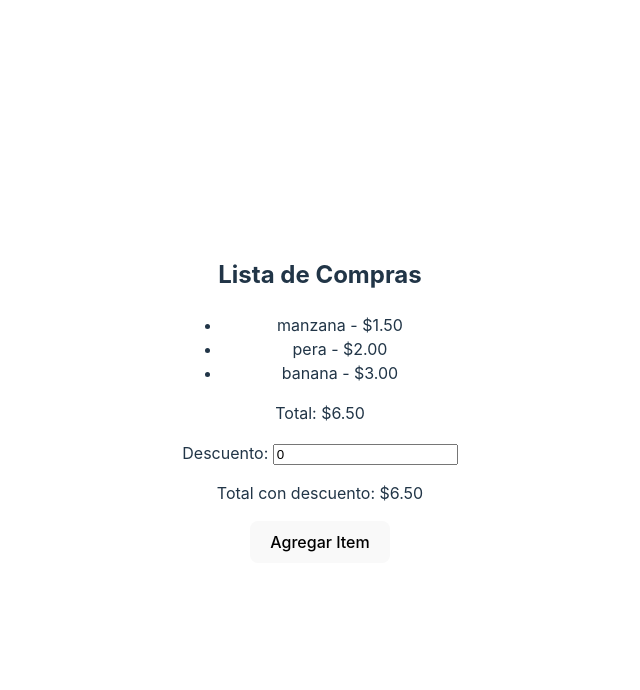
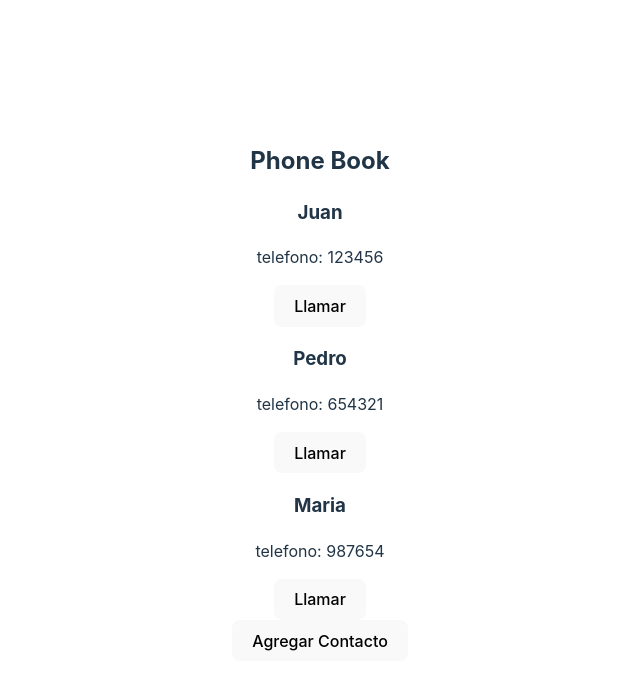
Before and after one commit to FedeDinuzzo/ReactCourse, a React (Vite) app: page / in a window 1280 px wide. Shown: the top 690 px of the page, without its empty margins (320-960 px from the left). Built offline with nearby package versions, Linux system fonts and the light colour scheme.

Commit message:
UseCallback - falta

```diff
--- a/src/App.tsx
+++ b/src/App.tsx
@@ -1,8 +1,8 @@
 import "./App.css";
-import { ShoppingCart } from "./appClases/UseMemo";
+import { PhoneBook } from "./appClases/UseCallback";
 
 function App() {
-  return <ShoppingCart />;
+  return <PhoneBook />;
 }
 
 export default App;
--- /dev/null
+++ b/src/appClases/Referencia.tsx
@@ -0,0 +1,4 @@
+let a = 1;
+// a es una referencia a  un espacio de memoria en cuyo interior existe el valor 1
+a = 2;
+// el espacio de memoria al cual a es referencia cambiar su valor a 2
--- /dev/null
+++ b/src/appClases/UseCallback.tsx
@@ -0,0 +1,82 @@
+// Objetivo: se utiliza para memorizar una instancia de una funcion
+// Hace que un hijo no renderice
+
+// Ejemplo:
+// Supongamos que tenes un numero de telefono al que llamas con frecuencia.
+// En vez de marcarlo continuamente lo vamos a almacenar en los contactos del telefono
+// A menos que el numero cambie siempre utilizo el mismo contacto.
+
+import { useCallback, useState } from "react";
+
+interface Contact {
+  id: number;
+  name: string;
+  phone: string;
+}
+
+interface ContactProps {
+  contact: Contact;
+  onCall: (phone: { phone: string }) => void;
+}
+
+const ContactCard = ({ contact, onCall }: ContactProps) => {
+  console.log(`Renderizando contacto ${contact.name}`);
+
+  return (
+    <>
+      <div>
+        <h3>{contact.name}</h3>
+        <p>telefono: {contact.phone}</p>
+        <button onClick={() => onCall({ phone: contact.phone })}>Llamar</button>
+      </div>
+    </>
+  );
+};
+
+export const PhoneBook = () => {
+  const [contacts, setContacts] = useState<Contact[]>([
+    {
+      id: 1,
+      name: "Juan",
+      phone: "123456",
+    },
+    {
+      id: 2,
+      name: "Pedro",
+      phone: "654321",
+    },
+    {
+      id: 3,
+      name: "Maria",
+      phone: "987654",
+    },
+  ]);
+
+  const [log, setLog] = useState<string>("");
+
+  const makeCall = useCallback((phone: { phone: string }) => {
+    setLog(`Llamando a ${phone.phone}`);
+  }, []);
+
+  const addContact = () => {
+    const newContact: Contact = {
+      id: contacts.length + 1,
+      name: `Contacto ${contacts.length + 1}`,
+      phone: `${Math.floor(1000000 + Math.random() * 9000000)}`,
+    };
+
+    setContacts([...contacts, newContact]);
+  };
+
+  return (
+    <>
+      <h2>Phone Book</h2>
+      {contacts.map((contact) => (
+        <ContactCard key={contact.id} contact={contact} onCall={makeCall} />
+      ))}
+
+      <button onClick={addContact}>Agregar Contacto</button>
+      <p>{log}</p>
+    </>
+  );
+};
--- /dev/null
+++ b/src/appClases/UseRef/index.ts
@@ -0,0 +1,2 @@
+export * from "./FocusInput.tsx";
+export * from "./BookReader.tsx";
```
